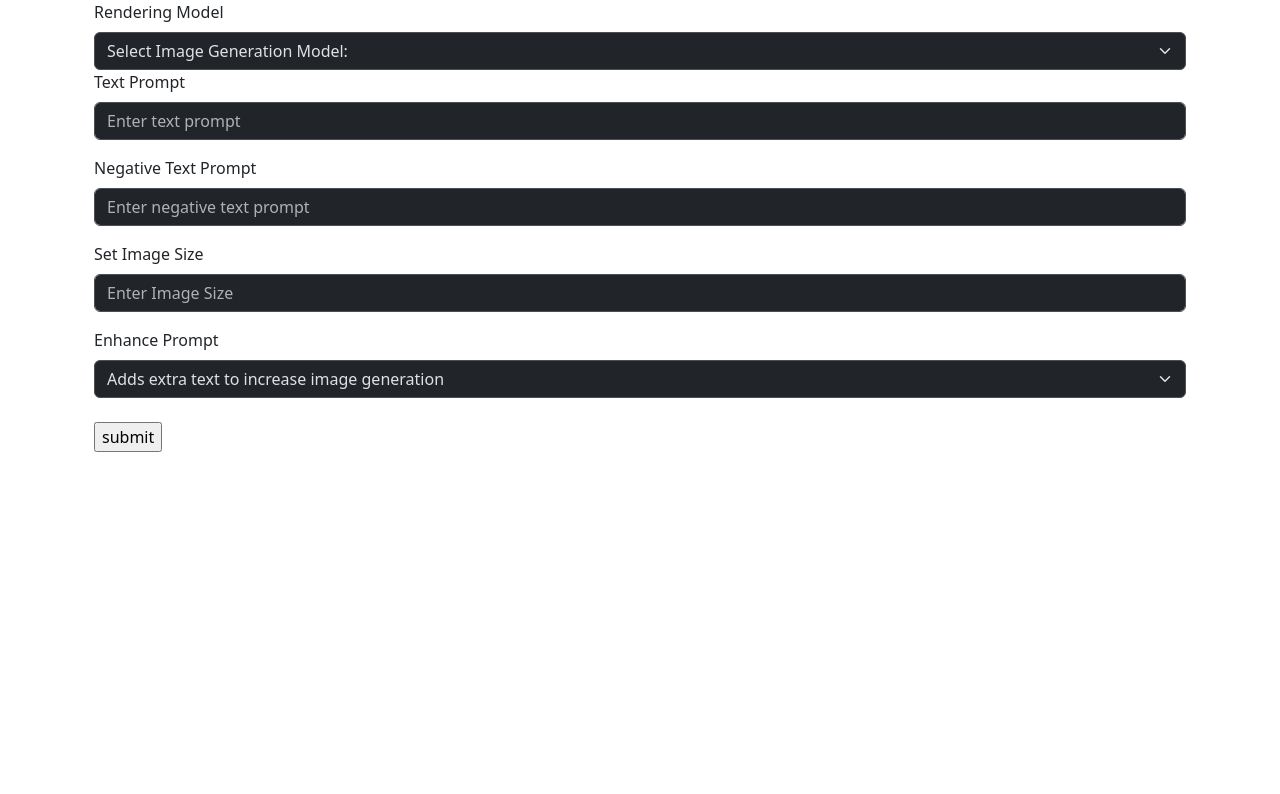
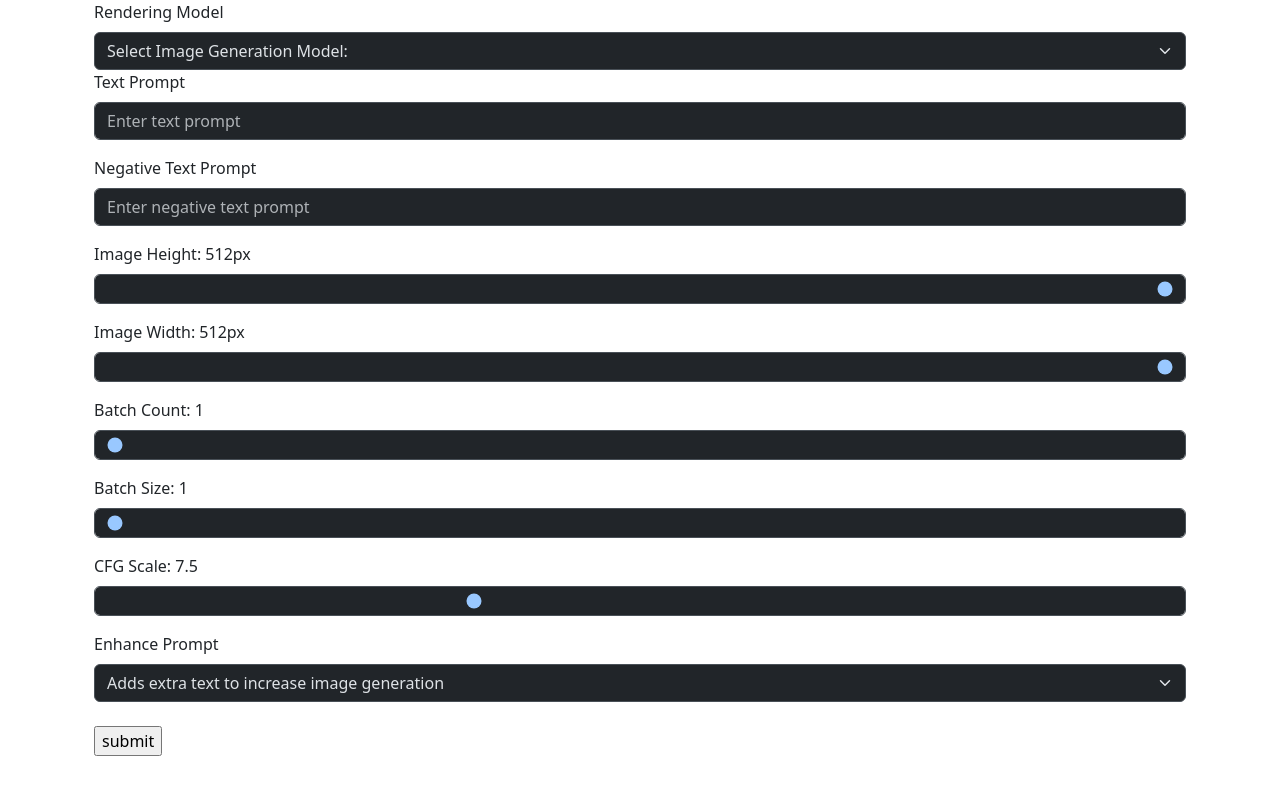
Before and after one commit to tylerpiercey/Stable-Diffusion-Demonstration-, a React (Create React App) app: page / in a window 1280 px wide. Shown: the top 794 px of the page. Built offline with nearby package versions, Linux system fonts and the light colour scheme.

Commit message:
added options to control panel & tied into API

```diff
--- a/src/components/ControlPanel.js
+++ b/src/components/ControlPanel.js
@@ -8,12 +8,16 @@ function ControlPanel() {
     const [textPrompt, setTextPrompt] = useState('');
     const [negativeTextPrompt, setNegativeTextPrompt] = useState('');
     const [generatedImageUrl, setGeneratedImageUrl] = useState('');
-    const [imageSize, setImageSize] = useState('');
     const [enhancePrompt, setEnhancedPrompt] = useState()
     const [futureLink, setFutureLink] = useState()
     const [seed,setSeed] = useState()
     const [inferenceSteps, setInferenceSteps] = useState()
     const [modelId, setModelId] = useState()
+    const [imageHeight, setImageHeight] = useState(512);
+    const [imageWidth, setImageWidth] = useState(512);
+    const [batchCount, setBatchCount] = useState(1);
+    const [batchSize, setBatchSize] = useState(1);
+    const [cfgScale, setCfgScale] = useState(7.5);
 
     return (
         <Container>
@@ -24,8 +28,6 @@ function ControlPanel() {
                     <option value="midjourney">Midjourney</option>
                     <option value="anything-v3">Anything V3</option>
                     <option value="wifu-diffusion">Wifu Diffusion</option>
-
-
                 </Form.Select>
 
                 {/* Text Prompt Input */}
@@ -48,15 +50,64 @@ function ControlPanel() {
                         value={negativeTextPrompt}
                         onChange={(e) => setNegativeTextPrompt(e.target.value)}
                     />
-                    {/* Image Width */}
+                </Form.Group>
+
+                {/* Sliders for Image Height & Width */}
+                <Form.Group className="mb-3">
+                    <Form.Label>Image Height: {imageHeight}px</Form.Label>
+                    <Form.Control
+                        type="range"
+                        value={imageHeight}
+                        onChange={(e) => setImageHeight(e.target.value)}
+                        min={256}
+                        max={512}
+                    />
                 </Form.Group>
                 <Form.Group className="mb-3">
-                    <Form.Label>Set Image Size</Form.Label>
+                    <Form.Label>Image Width: {imageWidth}px</Form.Label>
                     <Form.Control
-                        type="text"
-                        placeholder="Enter Image Size"
-                        value={imageSize}
-                        onChange={(e) => setImageSize(e.target.value)}
+                        type="range"
+                        value={imageWidth}
+                        onChange={(e) => setImageWidth(e.target.value)}
+                        min={256}
+                        max={512}
+                    />
+                </Form.Group>
+
+                {/* Slider for Batch Count */}
+                <Form.Group className="mb-3">
+                    <Form.Label>Batch Count: {batchCount}</Form.Label>
+                    <Form.Control
+                        type="range"
+                        value={batchCount}
+                        onChange={(e) => setBatchCount(e.target.value)}
+                        min={1}
+                        max={10}
+                    />
+                </Form.Group>
+
+                {/* Slider for Batch Size */}
+                <Form.Group className="mb-3">
+                    <Form.Label>Batch Size: {batchSize}</Form.Label>
+                    <Form.Control
+                        type="range"
+                        value={batchSize}
+                        onChange={(e) => setBatchSize(e.target.value)}
+                        min={1}
+                        max={5}
+                    />
+                </Form.Group>
+
+                {/* Slider for CFG Scale */}
+                <Form.Group className="mb-3">
+                    <Form.Label>CFG Scale: {cfgScale}</Form.Label>
+                    <Form.Control
+                        type="range"
+                        value={cfgScale}
+                        onChange={(e) => setCfgScale(e.target.value)}
+                        min={1}
+                        max={20}
+                        step={0.1}
                     />
                 </Form.Group>
 
@@ -66,7 +117,6 @@ function ControlPanel() {
                     <option>Adds extra text to increase image generation</option>
                     <option value="no">No</option>
                     <option value="yes">Yes</option>
-
                 </Form.Select>
 
             </Form.Group>
@@ -89,8 +139,10 @@ function ControlPanel() {
             "model_id": "midjourney",
             "prompt": textPrompt,
             "negative_prompt": negativeTextPrompt,
-            "width":  imageSize,
-            "height": imageSize,
+            "width":  imageWidth,
+            "height": imageHeight,
+            "batch_count": batchCount,
+            "cfg_scale": cfgScale,
             "samples": "1",
             "safety_checker": "yes",
             "num_inference_steps": "30",
```
